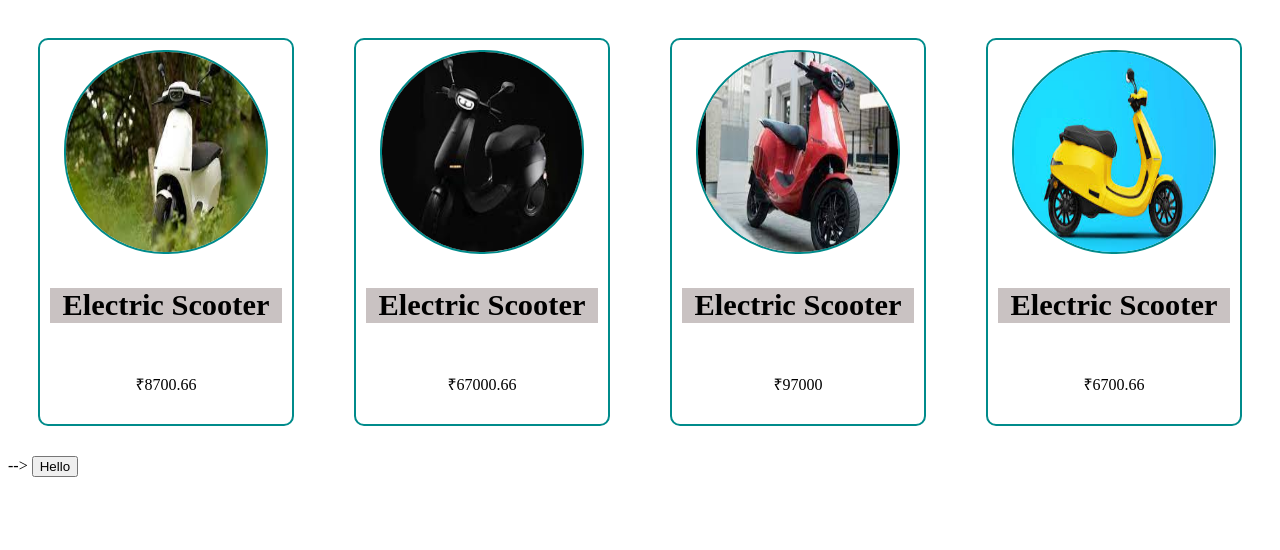
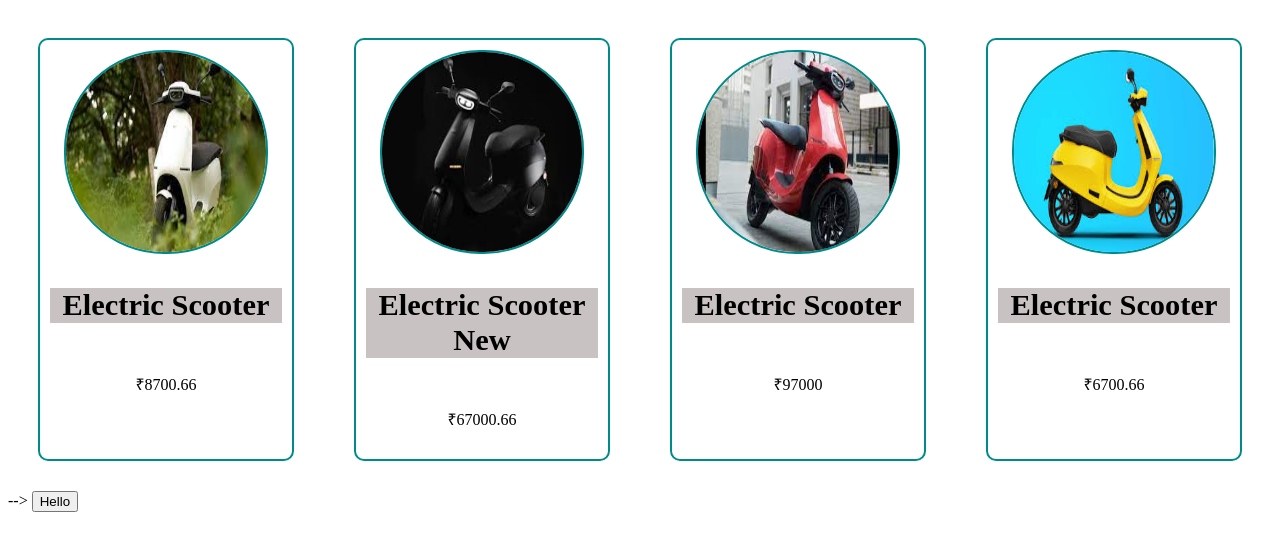
Before and after one commit to manishjasihwal/html_ola, a website: page test1.html in a window 1280 px wide. Drawn offline with Linux system fonts and the light colour scheme.

Commit message:
second commit

```diff
--- a/test1.html
+++ b/test1.html
@@ -60,7 +60,7 @@
             <img class="card-img" src="assest/ola2.jfif" width="200" height="200">
          </div>
         <div class="card-header">
-            <h3>Electric Scooter</h3>
+            <h3>Electric Scooter New</h3>
 
         </div>
         <div class="card-footer">
```
